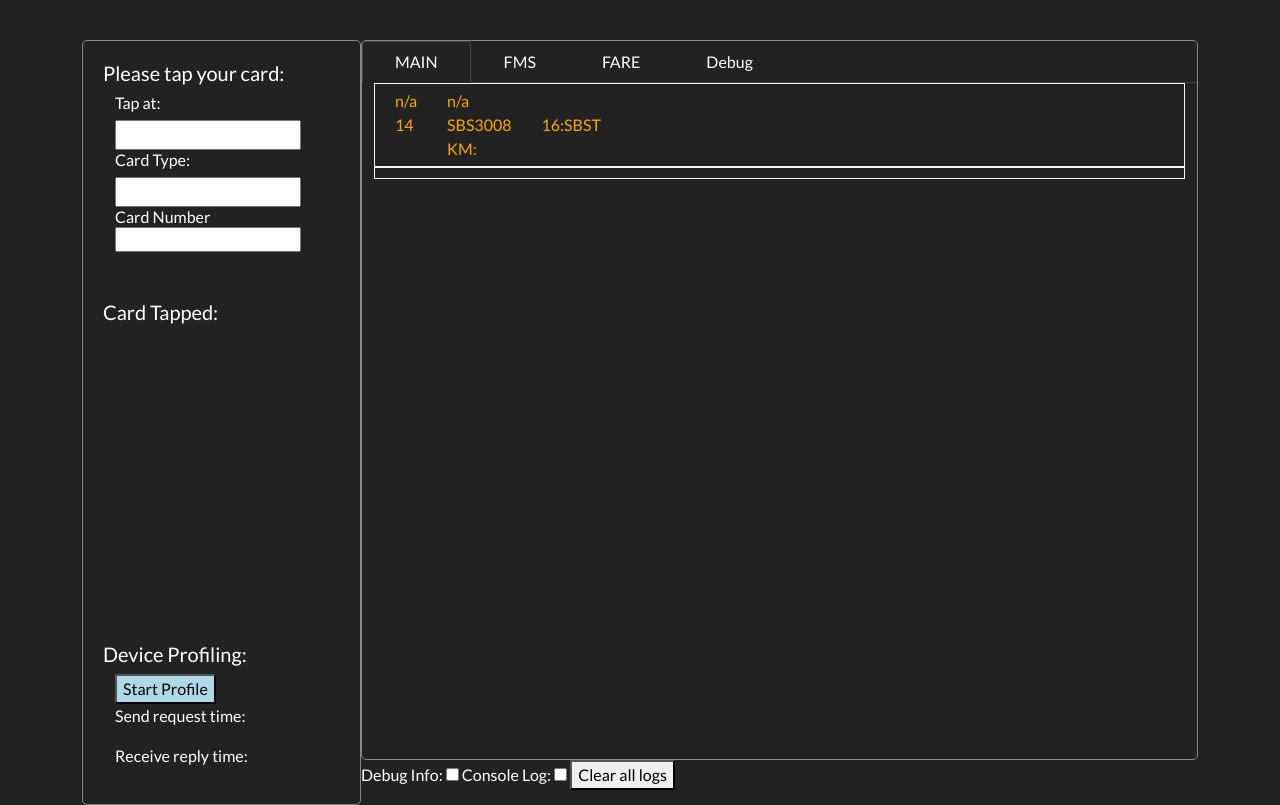
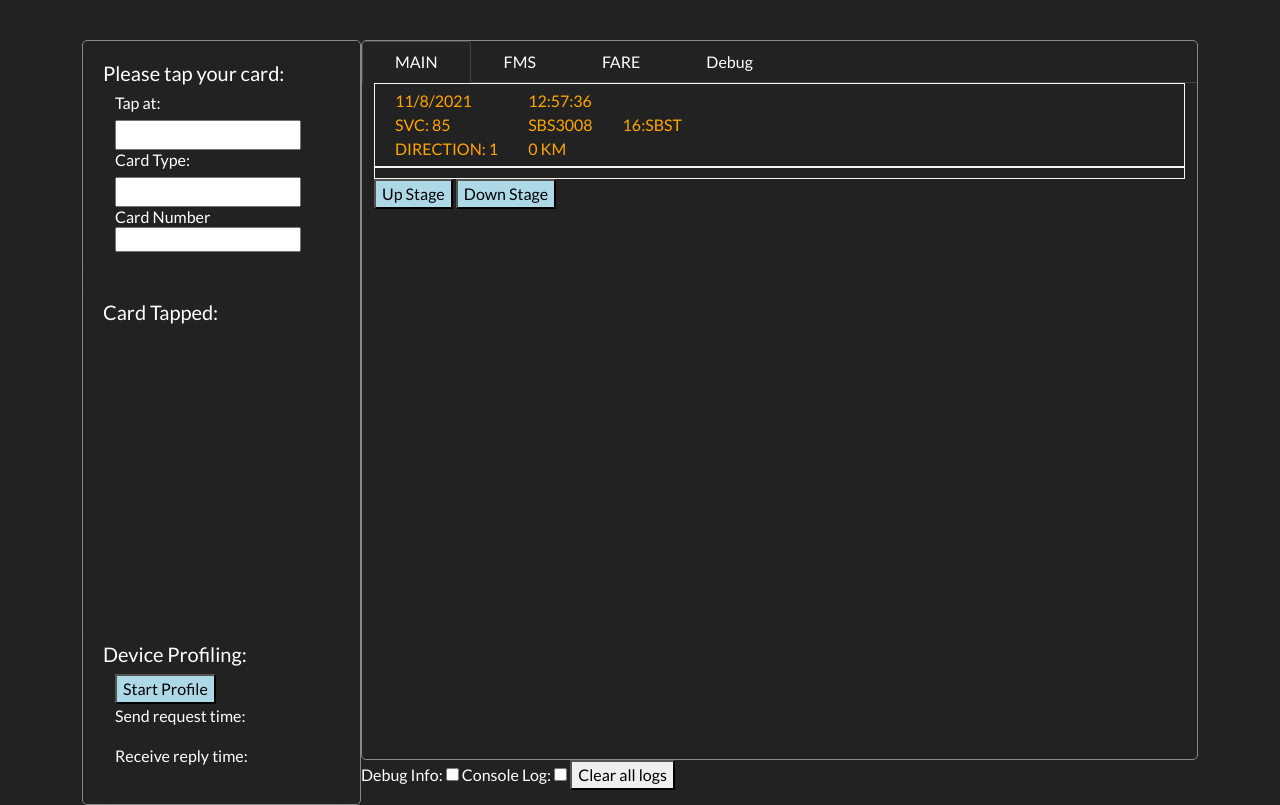
Before and after one commit to Jessica001cheng/fs_nginx_stee, a plain HTML site: page nginx/index.html in a window 1280 px wide. Drawn offline with Linux system fonts and the light colour scheme; some packages are replaced by stand-ins of ours.

Commit message:
version 2.2 to add upstage/downstage

```diff
--- a/nginx/index.html
+++ b/nginx/index.html
@@ -84,14 +84,13 @@
                                                                     <td><span id="currenttime"></span></td>
                                                             </tr>
                                                             <tr>
-                                                                    <td><span id="service number"></span></td>
+                                                                    <td>SVC: <span id="service number"></span></td>
                                                                     <td><span id="bus plate"></span></td>
                                                                     <td><span id="spid"></span></td>
                                                             </tr>
                                                             <tr>
-                                                                    <td><span id="direction"></span></td>
-                                                                    <td>KM:</td>
-                                                                    <td><span id="distance travalled"></span></td>
+                                                                    <td>DIRECTION: <span id="direction"></span></td>
+                                                                    <td><span id="distance travalled"></span>  KM</td>
                                                             </tr>
                                                     </table>
 							<table class="usage">
@@ -116,6 +115,8 @@
                                                                     <td><span id="destination stop expected time"></span></td>
                                                                 </tr>
 							</table>
+                                                        <button id="requestreply" style="background-color:lightblue" onclick="requestupdstage()">Up Stage</button>
+                                                        <button id="requestreply" style="background-color:lightblue" onclick="requestdownstage()">Down Stage</button>
 						</div>
 
 					</div>
--- a/nginx/js/app/app_debug.js
+++ b/nginx/js/app/app_debug.js
@@ -60,18 +60,35 @@ function setDefault() {
     deviceSelect("G01");
 
     //Sets some stuff to some defaults to improve user experience. Triggered onload.
-
-    document.getElementById("currentdate").innerText = "n/a";
-    document.getElementById("currenttime").innerText = "n/a";
-    document.getElementById("service number").innerText = "14";
+    var curDate= new Date();
+    date = curDate.toLocaleDateString().replace(',', '');
+    time = curDate.toLocaleTimeString('it-IT');
+    console.log("setDefault: " + date + time);
+    document.getElementById("currentdate").innerText = date;
+    document.getElementById("currenttime").innerText = time;
+    document.getElementById("service number").innerText = "85";
     document.getElementById("bus plate").innerText = "SBS3008";
     document.getElementById("spid").innerText = "16:SBST";
 
-    document.getElementById("directory").innerText = "1";
-    document.getElementById("distance").innerText = "0";
+    document.getElementById("direction").innerHTML = "1";
+    document.getElementById("distance travalled").innerHTML = "0";
 
 }
 
+//sets the epoch time on the UI.
+function updateClock(){
+    setInterval(myinterval, 1000);
+}
+function myinterval(){
+    var curDate= new Date();
+    date = curDate.toLocaleDateString().replace(',', '');
+    time = curDate.toLocaleTimeString('it-IT');
+    //console.log("!!!intervalTimer: " + date + time);
+    document.getElementById('currentdate').innerHTML = date;
+    document.getElementById('currenttime').innerHTML = time;
+  }
+
 window.onload = function(){
     setDefault();
+    updateClock();
 }
--- a/nginx/js/app/app_mqtt_client.js
+++ b/nginx/js/app/app_mqtt_client.js
@@ -1,7 +1,7 @@
 // Get the hostname, assume mqtt broker and web server are in the same host
 var base_url = window.location.host; //Jessica comment for test
+//var base_url = "10.8.0.7";
 console.log("mqtt url: " + base_url);
-//var base_url = "10.8.0.7";
 var pathArray = base_url.split(':');
 var base_host = pathArray[0];
 
@@ -83,12 +83,6 @@ function changeStatus(statusName, ledFile) {
     // A small function that swaps the LED statuses.
 }
 
-//sets the epoch time on the UI.
-//var intervalTimer = window.setInterval(function(){
-//    epoch = new Date().toLocaleString().replace(',', '');
-
-//    document.getElementById('startprofileTime').value = epoch;
-//  }, 0);
 
 function onMessageArrived(message) {
     // Debug - Print arrival of message to console
@@ -607,22 +601,24 @@ function handleTripManagerData(msg) {
     else if(msg_id === websocket_app_msg_id_list.REQUEST_TRIP_INFO)
     {
         document.getElementById("service number").innerHTML =  msg.payload.service_number;
-        document.getElementById("bus plate").innerHTML =  msg.payload.busPlate;
+        document.getElementById("bus plate").innerHTML =  msg.payload.bus_plate;
         document.getElementById("spid").innerHTML =  msg.payload.spid;
         document.getElementById("direction").innerHTML =  msg.payload.direction;
     }
     else if(msg_id === websocket_app_msg_id_list.REQUEST_BUSSTOP_INFO)
     {
+        document.getElementById("distance travalled").innerHTML =  msg.payload.current_stop_info.distanceTravelled;
+
         document.getElementById("current stop ID").innerHTML =  msg.payload.current_stop_info.busStopID;
         document.getElementById("current stop name").innerHTML =  msg.payload.current_stop_info.busStopName;
         //document.getElementById("current stop expected time").innerHTML =  msg.payload.current_stop_info.busStopID;
 
-        document.getElementById("next stop ID").innerHTML =  msg.payload.current_stop_info.busStopID;
-        document.getElementById("next stop name").innerHTML =  msg.payload.current_stop_info.busStopName;
+        document.getElementById("next stop ID").innerHTML =  msg.payload.next_stop_info.busStopID;
+        document.getElementById("next stop name").innerHTML =  msg.payload.next_stop_info.busStopName;
         //document.getElementById("next stop expected time").innerHTML =  msg.payload.current_stop_info.busStopID;
 
-        document.getElementById("next next stop ID").innerHTML =  msg.payload.current_stop_info.busStopID;
-        document.getElementById("next next stop name").innerHTML =  msg.payload.current_stop_info.busStopName;
+        document.getElementById("next next stop ID").innerHTML =  msg.payload.next_next_stop_info.busStopID;
+        document.getElementById("next next stop name").innerHTML =  msg.payload.next_next_stop_info.busStopName;
         //document.getElementById("next next stop expected time").innerHTML =  msg.payload.current_stop_info.busStopID;
 
         document.getElementById("destination stop ID").innerHTML =  msg.payload.destination_stop_info.busStopID;
--- a/nginx/js/app/app_send_message.js
+++ b/nginx/js/app/app_send_message.js
@@ -1,7 +1,9 @@
 const websocket_app_msg_id_list = {
                                         NO_RPLY: "NO_PAYLOAD_REPLY",
                                         REQUEST_TRIP_INFO: "REQUEST_TRIP_INFO",
-                                        REQUEST_BUSSTOP_INFO: "REQUEST_BUSSTOP_INFO"
+                                        REQUEST_BUSSTOP_INFO: "REQUEST_BUSSTOP_INFO",
+                                        REQUEST_UPSTAGE: "REQUEST_UPSTAGE",
+                                        REQUEST_DOWNSTAGE: "REQUEST_DOWNSTAGE",
                                     }
 
 function seconds_since_epoch(d) {
@@ -51,6 +53,28 @@ function requestBusStopInfo() {
 
 }
 
+function requestupdstage() {
+    var txn = genMsgObj(websocket_app_msg_id_list.REQUEST_UPSTAGE);
+    console.log(txn);
+    if(txn != null){
+        let jsonMsg = JSON.stringify(txn);
+        console.log(jsonMsg);
+
+        publish(txn);
+    }
+
+}
+function requestdownstage() {
+    var txn = genMsgObj(websocket_app_msg_id_list.REQUEST_DOWNSTAGE);
+    console.log(txn);
+    if(txn != null){
+        let jsonMsg = JSON.stringify(txn);
+        console.log(jsonMsg);
+
+        publish(txn);
+    }
+
+}
 
 function genMsgObj(msg_id) {
     var d = Date.now();
```
Also changed, not shown: 1 other file.
